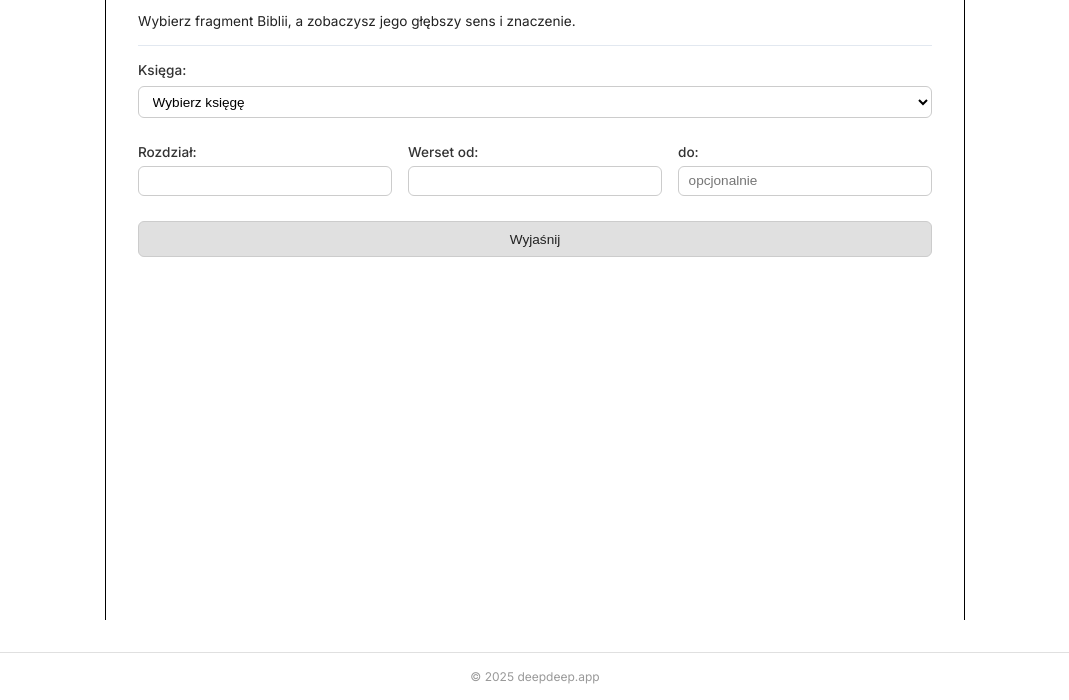
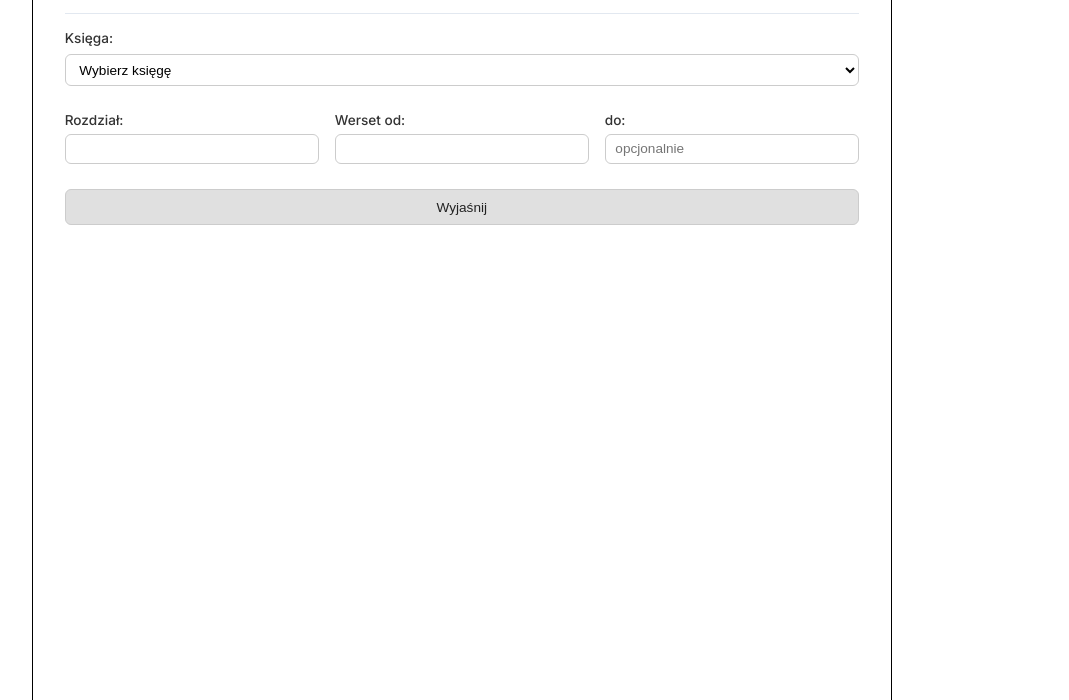
Before and after one commit to kamilsoldacki/biblia-wyjasnienia, a plain HTML site: page index.html in a window 1280 px wide. Shown: the part 100-800 px from the top of the page, without its empty margins (105-1174 px from the left). Drawn offline with nearby package versions, Linux system fonts and the light colour scheme.

Commit message:
Update style.css

```diff
--- a/style.css
+++ b/style.css
@@ -4,30 +4,34 @@ body {
   font-family: 'Inter', sans-serif;
   font-size: 85%;
   background-color: #ffffff;
-  color: #222;
   margin: 0;
   padding: 0;
+  color: #222;
+  min-height: 100vh;
   display: flex;
-  flex-direction: column;
-  min-height: 100vh;
+  justify-content: center;
+  position: relative;
+  overflow-x: hidden;
+  overscroll-behavior-x: none;
   -webkit-text-size-adjust: 100%;
 }
 
 .wrapper {
-  flex: 1;
   display: flex;
-  justify-content: center;
-  padding: 2rem 1rem;
+  border-left: 1px solid black;
+  border-right: 1px solid black;
+  max-width: 860px;
+  width: 100%;
+  padding-top: 0;
+  padding-right: 2rem;
+  padding-bottom: 2rem;
+  padding-left: 2rem;
   box-sizing: border-box;
+  z-index: 1;
 }
 
 .container {
   width: 100%;
-  max-width: 860px;
-  border-left: 1px solid black;
-  border-right: 1px solid black;
-  padding: 0 2rem 2rem;
-  box-sizing: border-box;
 }
 
 h1 {
@@ -154,11 +158,3 @@ form > * {
     font-size: 16px !important;
   }
 }
-
-.footer {
-  text-align: center;
-  font-size: 0.75rem;
-  color: #999;
-  padding: 1rem 0;
-  border-top: 1px solid #e0e0e0;
-}
```
